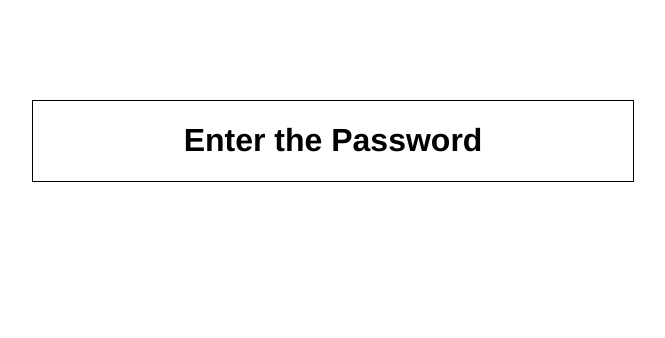
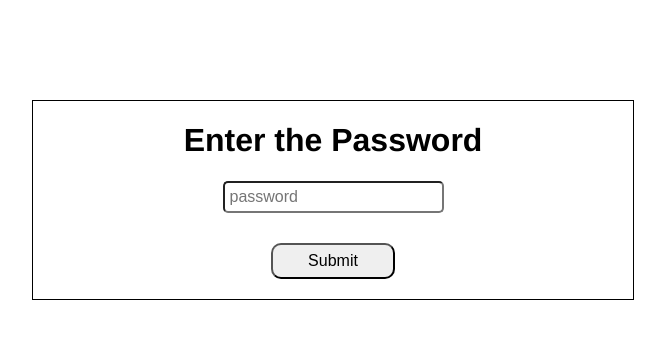
Before and after one commit to DanielDeanGithub/authorization-form, a React (Create React App) app: page / in a window 1280 px wide. Shown: the top 338 px of the page, without its empty margins (307-972 px from the left). Built offline with nearby package versions, Linux system fonts and the light colour scheme.

Commit message:
Add ternary operator to return statement

```diff
--- a/src/Contact.js
+++ b/src/Contact.js
@@ -32,7 +32,7 @@ function Contact() {
   return (
       <div id="authorization">
         <h1>{authorized ? "Contact" : "Enter the Password"}</h1>
-
+        {authorized ? contactInfo : login}
       </div>
   );
 }
```
